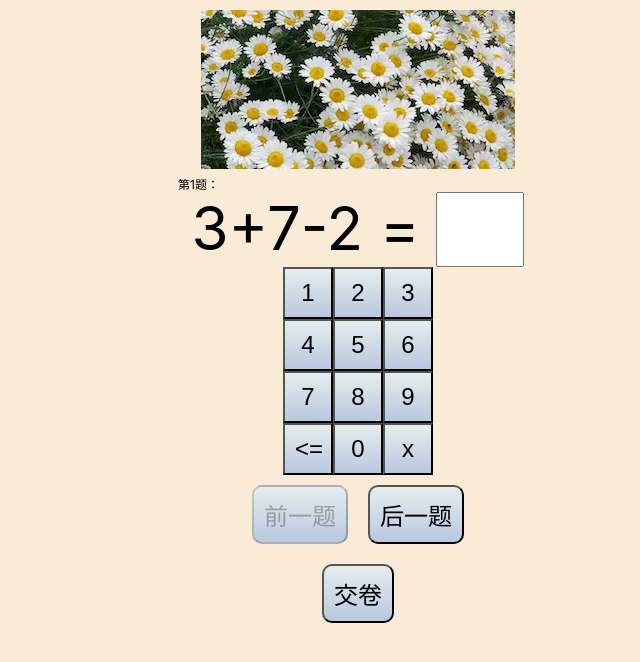
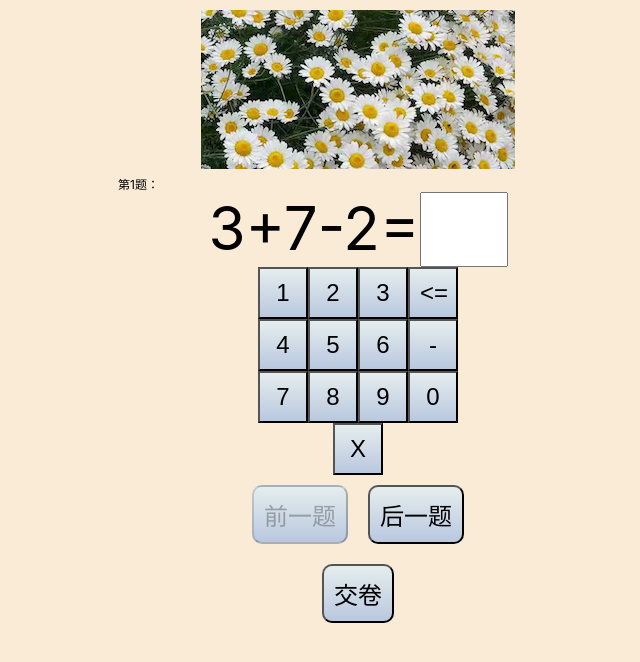
Before and after one commit to SpaceSample/kousuan, a React (Create React App) app: page / in a window 1280 px wide. Both pictures are taken after a click on the button "二十以内加减法". Shown: the top 662 px of the page, without its empty margins (282-922 px from the left). Built offline with nearby package versions, Linux system fonts and the light colour scheme.

Commit message:
Support 4 arithmetic operations

```diff
--- a/src/App.js
+++ b/src/App.js
@@ -55,6 +55,8 @@ function App() {
             <button onClick={() => start('20+-')}>二十以内加减法</button>
             <br/>
             <button onClick={() => start('99*/')}>九九乘除法</button>
+            <br/>
+            <button onClick={() => start('+-*/')}>四则运算</button>
             <div className={Style.info}>
               谨以此程序向即忙工作又得完成老师布置的作业的宝爸宝妈们致敬！
               <br/>
--- a/src/App.module.css
+++ b/src/App.module.css
@@ -1,7 +1,7 @@
 .app {
   display: block;
   margin: 0 auto;
-  width: 360px;
+  width: 480px;
   font-size: 1.5em;
   text-align: center;
 }
--- a/src/question.js
+++ b/src/question.js
@@ -11,6 +11,14 @@ const randomInt = (min, max) => {
 
 const randomBool = () => {
   return randomInt(0, 1) > 0;
+};
+
+const initArray = (size, initFunction) => {
+  const arr = new Array(size);
+  for(let i=0;i<size;i++){
+    arr[i] = initFunction(i);
+  }
+  return arr;
 };
 
 class OperatorTreeNode {
@@ -157,11 +165,58 @@ const random99 = () => {
   return dataList;
 };
 
+const genOneRandom4 = (steps) => {
+  if(steps<1){
+    throw new Error('Illegal arguments');
+  }
+  const stepOrder = initArray(steps, i => i).sort(() => randomInt(-1, 1));
+  const operatorChoice = ['+', '-', '×', '÷'];
+  const operatorValue = initArray(steps, () => operatorChoice[randomInt(0, 3)]);
+  const nodeMap = initArray(steps+1, () => randomInt(0, 9));
+
+  for (let i=0;i<steps;i++){
+    const operatorIndex = stepOrder[i];
+    const leftNode = nodeMap[operatorIndex];
+    const rightNode = nodeMap[operatorIndex + 1];
+    const node = new OperatorTreeNode(leftNode, rightNode, operatorValue[operatorIndex]);
+    nodeMap.forEach((n, i) => {
+      if (typeof n !== 'number') {
+        if (n === leftNode || n === rightNode) {
+          nodeMap[i] = node;
+        }
+      }
+    });
+    nodeMap[operatorIndex] = node;
+    nodeMap[operatorIndex + 1] = node;
+  }
+  return nodeMap[0];
+}
+
+const random4 = () => {
+  const dataList = [];
+  for (let i=0;i<20;i++){
+    while(true){
+
+      const node = genOneRandom4(3);
+      const r = node.result;
+      console.log('===');
+      if (r !== Infinity && r !== -Infinity && r === Math.floor(r) ) {
+        const data = new QuestionData(node);
+        dataList.push(data);
+        break;
+      }
+    }
+  }
+  return dataList;
+};
+
 function genQuestionData(type) {
   if (type === '20+-') {
     return random20();
   } else if (type === '99*/') {
     return random99();
+  } else if (type === '+-*/') {
+    return random4();
   } else {
     throw new Error('Unknown type');
   }
@@ -173,7 +228,7 @@ function Question({data, index}){
   useEffect(() => {
     setAnswer(data.answer);
   }, [data]);
-  const str = data.toString() + ' = ';
+  const str = data.toString() + '=';
 
   const setAnswerVaule = v => {
     setAnswer(v);
@@ -205,21 +260,22 @@ function Question({data, index}){
           <button onClick={()=>input('1')}>1</button>
           <button onClick={()=>input('2')}>2</button>
           <button onClick={()=>input('3')}>3</button>
+          <button onClick={()=>input('back')}>{'<='}</button>
         </div>
         <div>
           <button onClick={()=>input('4')}>4</button>
           <button onClick={()=>input('5')}>5</button>
           <button onClick={()=>input('6')}>6</button>
+          <button onClick={()=>input('-')}>-</button>
         </div>
         <div>
           <button onClick={()=>input('7')}>7</button>
           <button onClick={()=>input('8')}>8</button>
           <button onClick={()=>input('9')}>9</button>
+          <button onClick={()=>input('0')}>0</button>
         </div>
         <div>
-          <button onClick={()=>input('back')}>{'<='}</button>
-          <button onClick={()=>input('0')}>0</button>
-          <button onClick={()=>input('close')}>x</button>
+          <button onClick={()=>input('close')}>X</button>
         </div>
       </div>)}
       {!keyboardOpen && (<button onClick={() => setKeyboardOpen(true)}>数字键盘</button>)}
```
